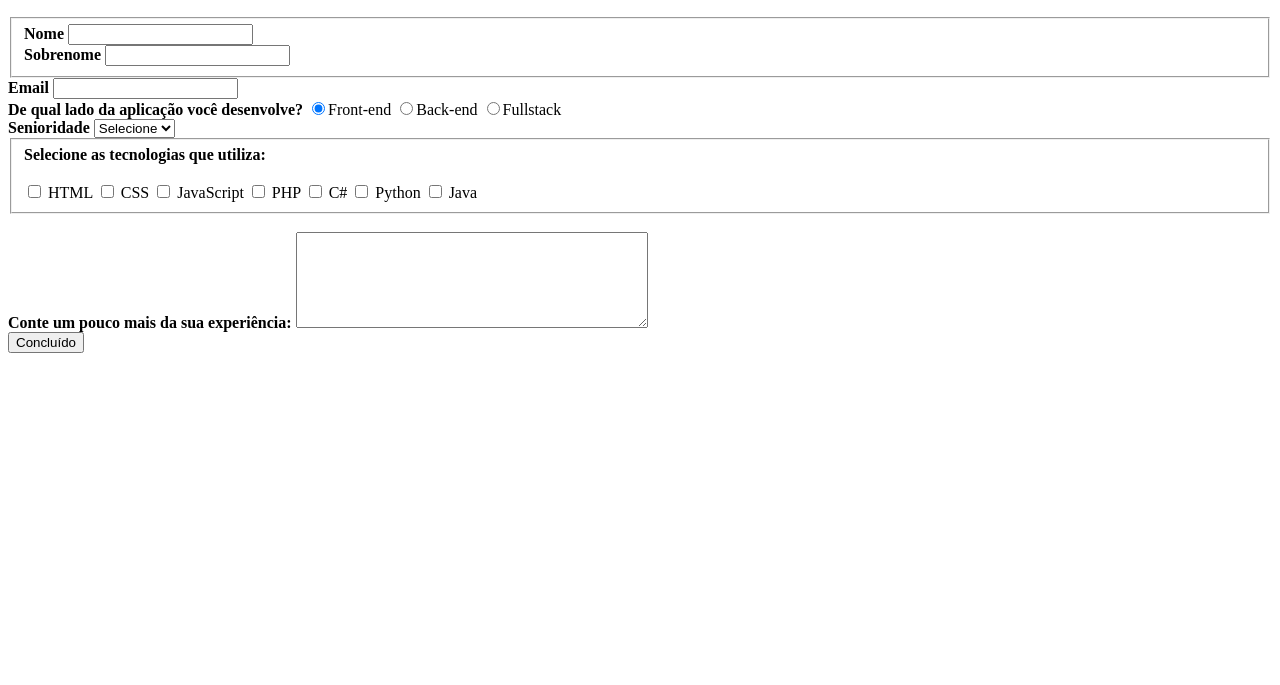
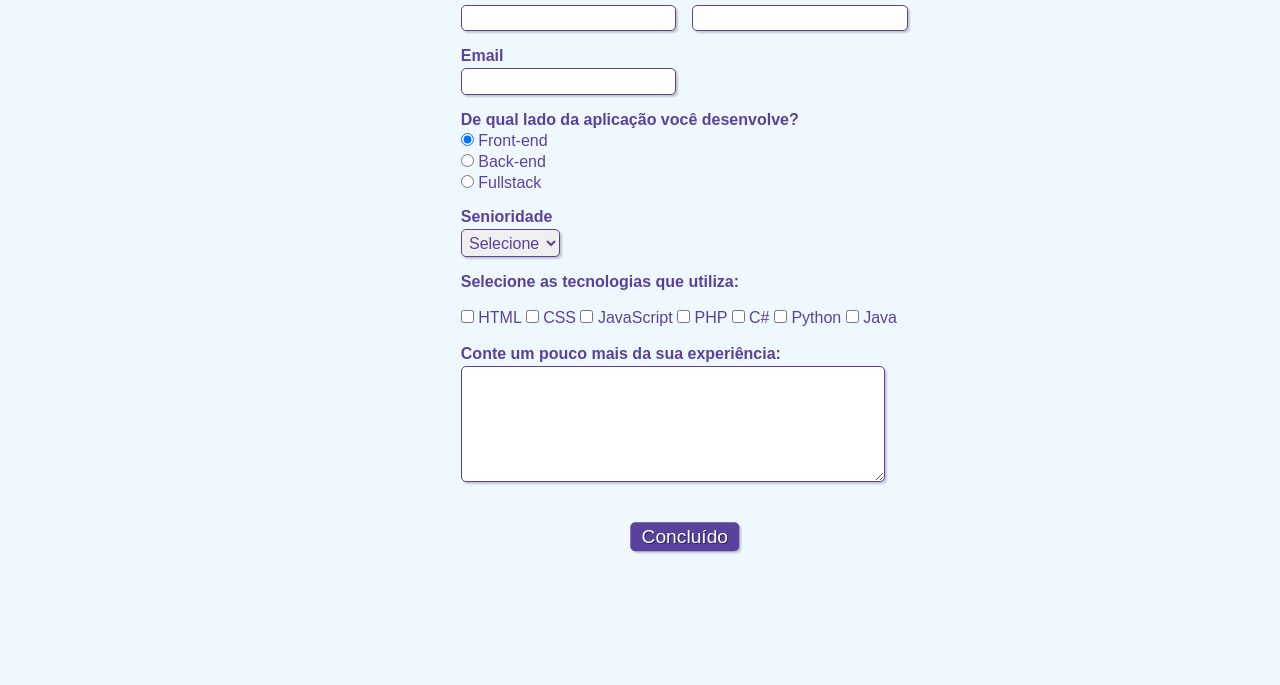
Before and after one commit to lucianosoares748/Fomularyweb, a plain HTML site: page index.html in a window 1280 px wide. Shown: the part 115-800 px from the top of the page. Drawn offline with Linux system fonts and the light colour scheme.

Commit message:
add css fomulary

```diff
--- a/index.html
+++ b/index.html
@@ -1,61 +1,64 @@
-<!doctype html>
+<!DOCTYPE html>
 <html>
-
   <head>
     <!-- Metadados -->
-        <meta charset="utf-8">
-        <meta name="viewport" content="width=device-width, initial-scale=1, shrink-to-fit=no">
+    <meta charset="utf-8" />
+    <meta
+      name="viewport"
+      content="width=device-width, initial-scale=1, shrink-to-fit=no"
+    />
 
     <!-- CSS -->
-        <link rel="stylesheet" type="text/css" href="formulario.css" media="screen">
+    <link rel="stylesheet" href="./style.css" />
 
     <!-- Título da página (aparece na aba) -->
     <title>Cadastro</title>
   </head>
 
   <body>
-
     <!-- Cabeçalho com título e subtítulo (ambos com css de id "titulo") -->
     <div>
       <h1 id="titulo">Cadastro de DEVs</h1>
       <p id="subtitulo">Complete suas informações</p>
-            <br>
+      <br />
     </div>
 
     <!-- Início do formulário -->
     <form>
-
       <fieldset class="grupo">
         <!-- Campo do nome com legenda "nome" e css de classe "campo" -->
         <div class="campo">
           <label for="nome"><strong>Nome</strong></label>
-                    <input type="text" name="nome" id="nome" required>
+          <input type="text" name="nome" id="nome" required />
         </div>
 
         <!-- Campo do sobrenome com legenda "sobrenome" e css de classe "campo" -->
         <div class="campo">
           <label for="sobrenome"><strong>Sobrenome</strong></label>
-                    <input type="text" name="sobrenome" id="sobrenome" required>
+          <input type="text" name="sobrenome" id="sobrenome" required />
         </div>
       </fieldset>
 
       <!-- Campo de email com-->
       <div class="campo">
         <label for="email"><strong>Email</strong></label>
-                <input type="email" name="email" id="email" required>
+        <input type="email" name="email" id="email" required />
       </div>
 
       <!-- Campo de desenvolvimento web com 3 opções de botões selecionáveis (radio button) e css de classe "campo" -->
       <div class="campo">
-                <label><strong>De qual lado da aplicação você desenvolve?</strong></label>
+        <label
+          ><strong>De qual lado da aplicação você desenvolve?</strong></label
+        >
         <label>
-                    <input type="radio" name="devweb" value="frontend" checked>Front-end
+          <input type="radio" name="devweb" value="frontend" checked />
+          Front-end
         </label>
         <label>
-                    <input type="radio" name="devweb" value="backend">Back-end
+          <input type="radio" name="devweb" value="backend" /> Back-end
         </label>
         <label>
-                    <input type="radio" name="devweb" value="fullstack">Fullstack
+          <input type="radio" name="devweb" value="fullstack" /> Fullstack
         </label>
       </div>
 
@@ -73,35 +76,75 @@
       <fieldset class="grupo">
         <!-- Campo de tecnologias para escolha de 1 ou mais opções para marcar (checkbox) e css de classe "campo" -->
         <div id="check">
-                    <label><strong>Selecione as tecnologias que utiliza:</strong></label><br><br>
-                    <input type="checkbox" id="tecnologia1" name="tecnologia1" value="HTML">
+          <label><strong>Selecione as tecnologias que utiliza:</strong></label
+          ><br /><br />
+          <input
+            type="checkbox"
+            id="tecnologia1"
+            name="tecnologia1"
+            value="HTML"
+          />
           <label for="tecnologia1"> HTML</label>
-                    <input type="checkbox" id="tecnologia2" name="tecnologia2" value="CSS">
+          <input
+            type="checkbox"
+            id="tecnologia2"
+            name="tecnologia2"
+            value="CSS"
+          />
           <label for="tecnologia2"> CSS</label>
-                    <input type="checkbox" id="tecnologia3" name="tecnologia3" value="JavaScript">
+          <input
+            type="checkbox"
+            id="tecnologia3"
+            name="tecnologia3"
+            value="JavaScript"
+          />
           <label for="tecnologia3"> JavaScript</label>
-                    <input type="checkbox" id="tecnologia4" name="tecnologia4" value="PHP">
+          <input
+            type="checkbox"
+            id="tecnologia4"
+            name="tecnologia4"
+            value="PHP"
+          />
           <label for="tecnologia4"> PHP</label>
-                    <input type="checkbox" id="tecnologia5" name="tecnologia5" value="C#">
+          <input
+            type="checkbox"
+            id="tecnologia5"
+            name="tecnologia5"
+            value="C#"
+          />
           <label for="tecnologia5"> C#</label>
-                    <input type="checkbox" id="tecnologia6" name="tecnologia6" value="Python">
+          <input
+            type="checkbox"
+            id="tecnologia6"
+            name="tecnologia6"
+            value="Python"
+          />
           <label for="tecnologia6"> Python</label>
-                    <input type="checkbox" id="tecnologia7" name="tecnologia7" value="Java">
+          <input
+            type="checkbox"
+            id="tecnologia7"
+            name="tecnologia7"
+            value="Java"
+          />
           <label for="tecnologia7"> Java</label>
         </div>
       </fieldset>
       <!-- Caixa de texto -->
       <div class="campo">
-                <br>
-                <label for="experiencia"><strong>Conte um pouco mais da sua experiência: </strong></label>
-                <textarea rows="6" style="width: 26em" id="experiencia" name="experiencia"></textarea>
+        <br />
+        <label for="experiencia"
+          ><strong>Conte um pouco mais da sua experiência: </strong></label
+        >
+        <textarea
+          rows="6"
+          style="width: 26em"
+          id="experiencia"
+          name="experiencia"
+        ></textarea>
       </div>
 
       <!-- Botão para enviar o formulário -->
       <button class="botao" type="submit" onsubmit="">Concluído</button>
-
     </form>
-
   </body>
-
 </html>
--- a/style.css
+++ b/style.css
@@ -7,18 +7,18 @@
 /* Elementos com o ID "titulo" */
 #titulo {
   font-family: sans-serif;
-    color: #380B61;
+  color: #380b61;
   margin-left: 7%;
 }
 
 /* Elementos com o ID "subtitulo" */
 #subtitulo {
   font-family: sans-serif;
-    color: #380B61;
+  color: #380b61;
   margin-left: 10%;
 }
 
-#check{
+#check {
   display: inline-block;
 }
 
@@ -28,8 +28,8 @@ fieldset {
 }
 
 /* Elemento de tag <body> */
-body{
-    background-color: #F0F8FF;
+body {
+  background-color: #f0f8ff;
   font-family: sans-serif;
   font-size: 1em;
   color: #59429d;
@@ -39,7 +39,10 @@ body{
 }
 
 /* Elementos de tags <body>, <input>, <Select>, <textarea> e <button> */
-input, select, textarea, button {
+input,
+select,
+textarea,
+button {
   font-family: sans-serif;
   font-size: 1em;
   color: #59429d;
@@ -47,7 +50,8 @@ input, select, textarea, button {
 }
 
 /* Elementos de classe "grupo" nos estados das pseudoclasses "before" e "after" */
-.grupo:before, .grupo:after {
+.grupo:before,
+.grupo:after {
   display: table;
 }
 
@@ -70,15 +74,18 @@ input, select, textarea, button {
 
 /* Elementos de classe "campo" ou "grupo" de tag <fieldset> */
 fieldset.grupo .campo {
-    float:  left;
+  float: left;
   margin-right: 1em;
 }
 
 /* Elementos de classe "campo" das tags <input> com atributo text e email, da tag <select> e da tag <textarea>*/
-.campo input[type="text"], .campo input[type="email"], .campo select, .campo textarea {
+.campo input[type="text"],
+.campo input[type="email"],
+.campo select,
+.campo textarea {
   padding: 0.2em;
   border: 1px solid #59429d;
-    box-shadow: 2px 2px 2px rgba(0,0,0,0.2);
+  box-shadow: 2px 2px 2px rgba(0, 0, 0, 0.2);
   display: block;
 }
 
@@ -88,8 +95,10 @@ fieldset.grupo .campo {
 }
 
 /* Elemento de classe "campo" com tag <input>, <select> e <textarea> tocas com estado da pseudoclasse "focus"*/
-.campo input:focus, .campo select:focus, .campo textarea:focus {
-    background: #E0E0F8;
+.campo input:focus,
+.campo select:focus,
+.campo textarea:focus {
+  background: #e0e0f8;
 }
 
 /* Elemento de classe "botao" */
@@ -100,24 +109,25 @@ fieldset.grupo .campo {
   margin-bottom: 1em;
   color: #ffffff;
   padding: 0.2em 0.6em;
-    box-shadow: 2px 2px 2px rgba(0,0,0,0.2);
-    text-shadow: 1px 1px 1px rgba(0,0,0,0.5);
+  box-shadow: 2px 2px 2px rgba(0, 0, 0, 0.2);
+  text-shadow: 1px 1px 1px rgba(0, 0, 0, 0.5);
   top: 90%;
   left: 50%;
   margin-left: 14rem;
   margin-top: 2em;
   margin-right: -50%;
-    transform: translate(-50%, -50%)
+  transform: translate(-50%, -50%);
 }
 
 /* Elemento de classe "botao" com o estado da pseudoclasse "hover" */
 .botao:hover {
-    background: #CCBBFF;
-    box-shadow: inset 2px 2px 2px rgba(0,0,0,0.2);
+  background: #ccbbff;
+  box-shadow: inset 2px 2px 2px rgba(0, 0, 0, 0.2);
   text-shadow: none;
 }
 
 /* Elementos de classe botão e de tag <select> */
-.botao, select{
+.botao,
+select {
   cursor: pointer;
 }
```
Lines whose indentation alone changed are shown as unchanged.
